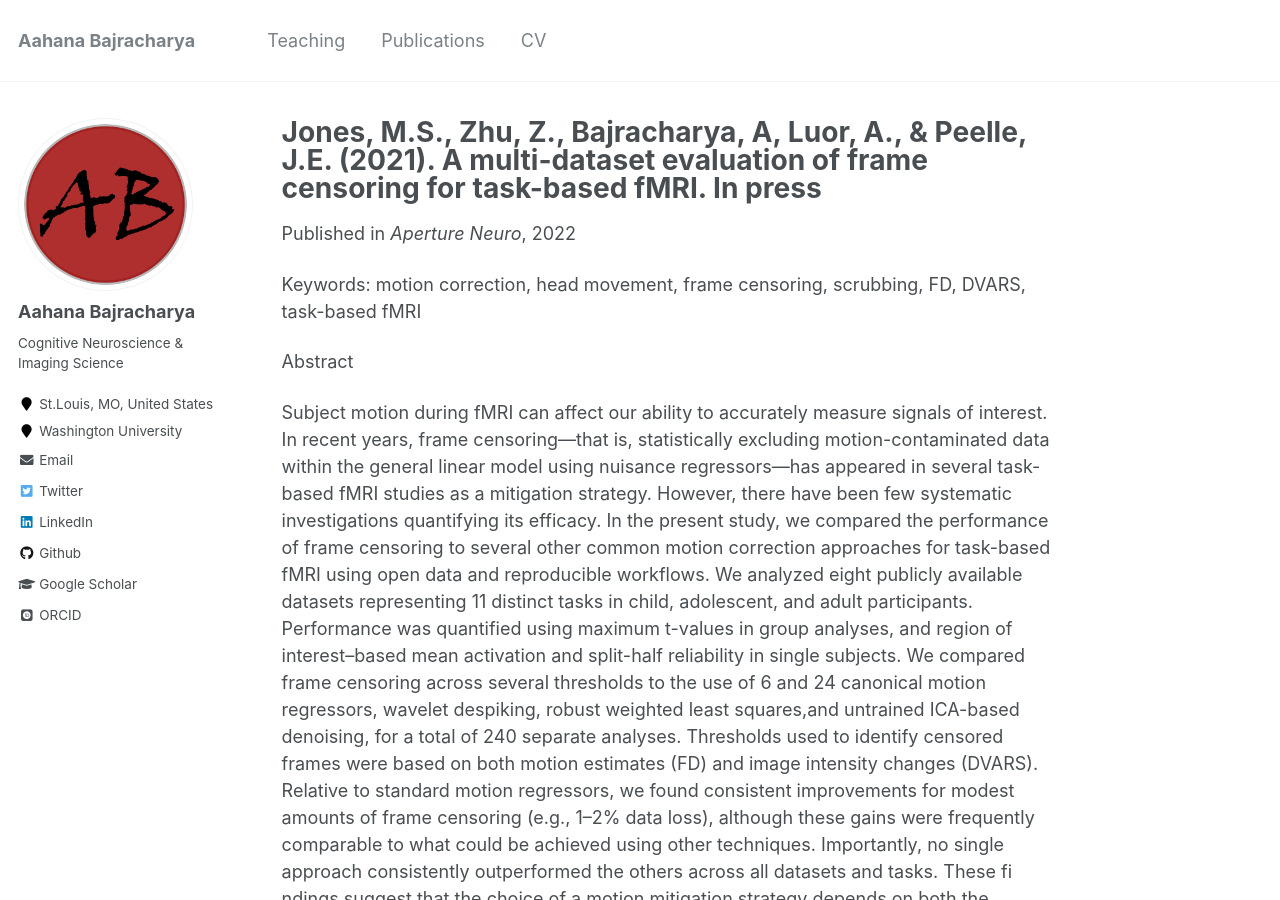
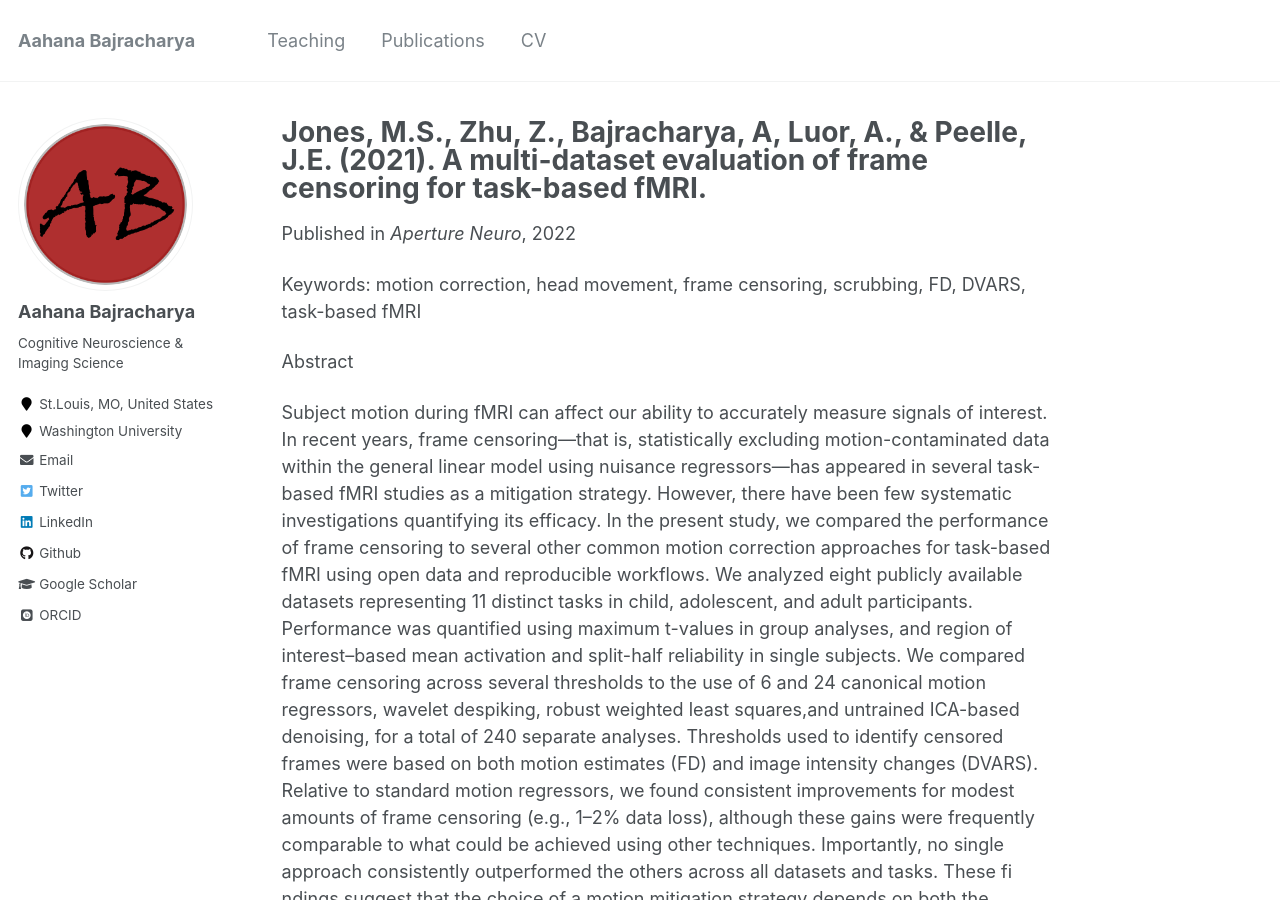
Before and after one commit to kritibhattarai23/kritibhattarai23.github.io, a Jekyll site: the page built from _publications/bibliography-2.md, in a window 1280 px wide and 900 px high. Built offline with Jekyll 4.4.1, drawn with Linux system fonts in a browser that asks for light colours; some web fonts are replaced.

Commit message:
Update bibliography-2.md
updated url

```diff
--- a/_publications/bibliography-2.md
+++ b/_publications/bibliography-2.md
@@ -1,11 +1,11 @@
 ---
 title: "Jones, M.S., Zhu, Z., Bajracharya, A, Luor, A., & Peelle, J.E. (2021). A multi-dataset evaluation of
-frame censoring for task-based fMRI. In press"
+frame censoring for task-based fMRI."
 collection: publications
 permalink: /publication/bibliography-2
 date: 2022-1-1
 venue: 'Aperture Neuro'
-paperurl: 'https://doi.org/10.52294/ApertureNeuro.2022.2.NXOR2026'
+paperurl: 'https://pubmed.ncbi.nlm.nih.gov/36162001/'
 ---
 Keywords: motion correction, head movement, frame censoring, scrubbing, FD, DVARS, task-based fMRI
 
```
